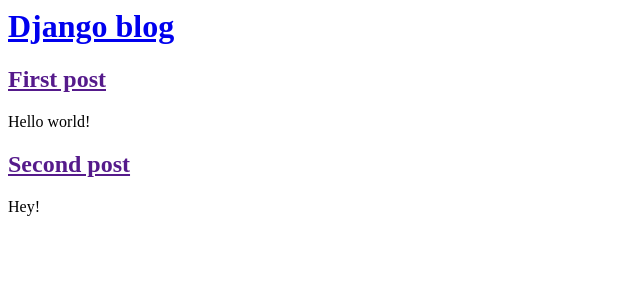
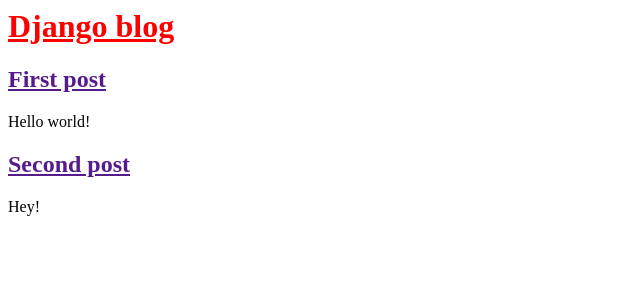
Before and after one commit to bick-jp/blog-app, a Django app: page / in a window 1280 px wide. Shown: the top 300 px of the page, without its empty margins (0-640 px from the left). Run offline with Django 3.2, Linux system fonts and the light colour scheme; data comes from the database, SQL or seed files in the repository.

Commit message:
added css

```diff
--- a/blog_project/settings.py
+++ b/blog_project/settings.py
@@ -119,3 +119,5 @@
 # https://docs.djangoproject.com/en/2.1/howto/static-files/
 
 STATIC_URL = '/static/'
+
+STATICFILES_DIRS = [os.path.join(BASE_DIR, 'static')]
--- /dev/null
+++ b/static/css/base.css
@@ -0,0 +1,3 @@
+header h1 a {
+    color: red;
+}
--- a/templates/base.html
+++ b/templates/base.html
@@ -1,6 +1,8 @@
+{% load static %}
 <html>
     <head>
         <title>Django blog</title>
+        <link href="{% static 'css/base.css' %}" rel="stylesheet">
     </head>
     <body>
         <header>
```
